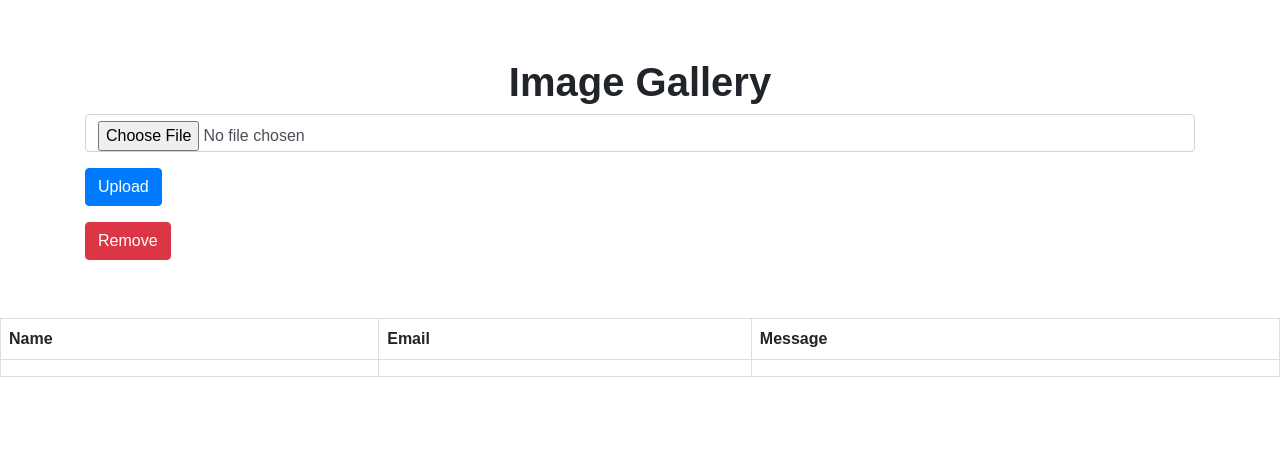
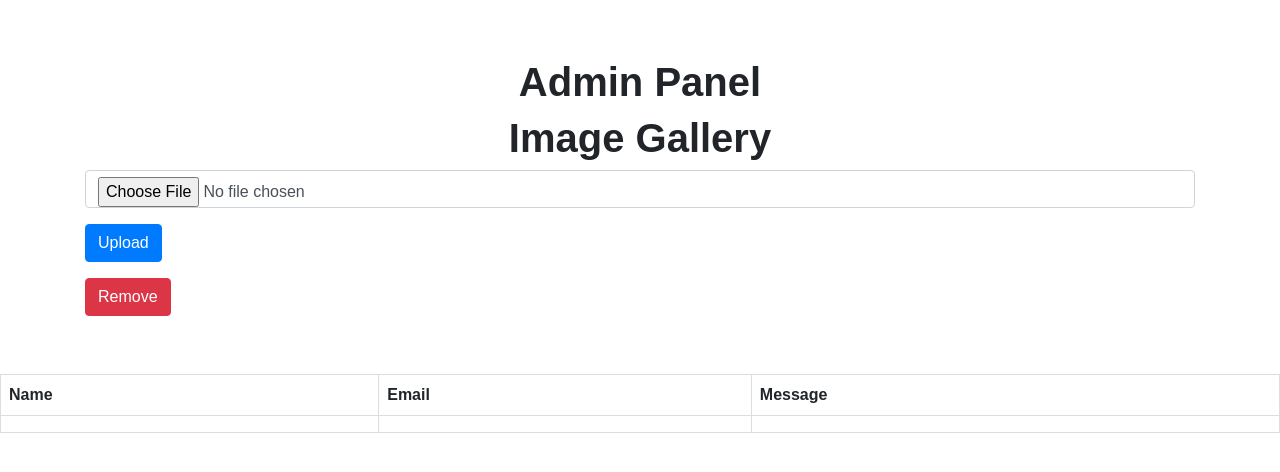
Before and after one commit to atulnagose1499/atulnagose1499-atulPortfolio, a plain HTML site: page admin.html in a window 1280 px wide. Drawn offline with nearby package versions, Linux system fonts and the light colour scheme.

Commit message:
add heading admin

```diff
--- a/admin.html
+++ b/admin.html
@@ -15,6 +15,7 @@
     <br />
     <br />
     <div class="container">
+      <h1 style="text-align: center"><strong>Admin Panel</strong></h1>
       <h1 style="text-align: center"><strong>Image Gallery</strong></h1>
       <form id="form" enctype="multipart/form-data" method="post">
         <div class="form-group">
```
